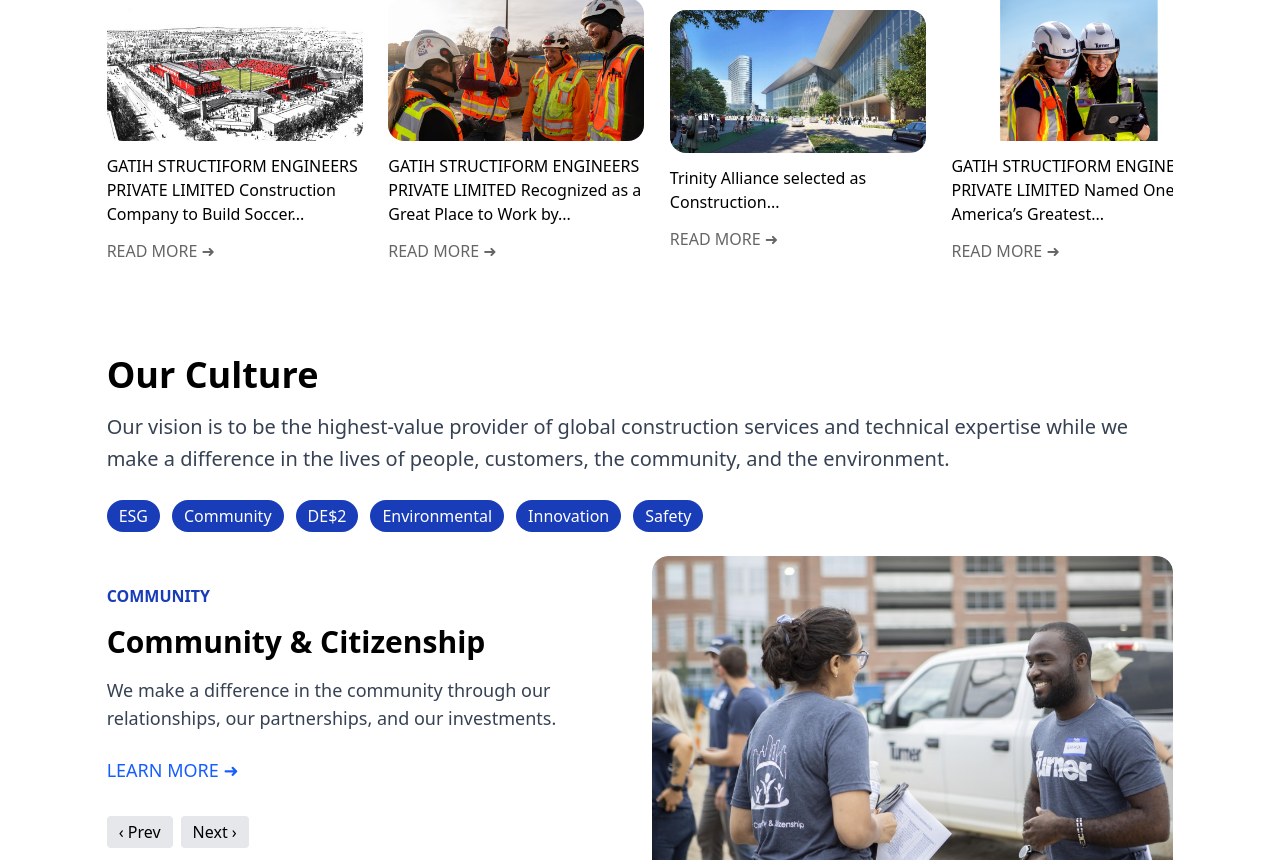
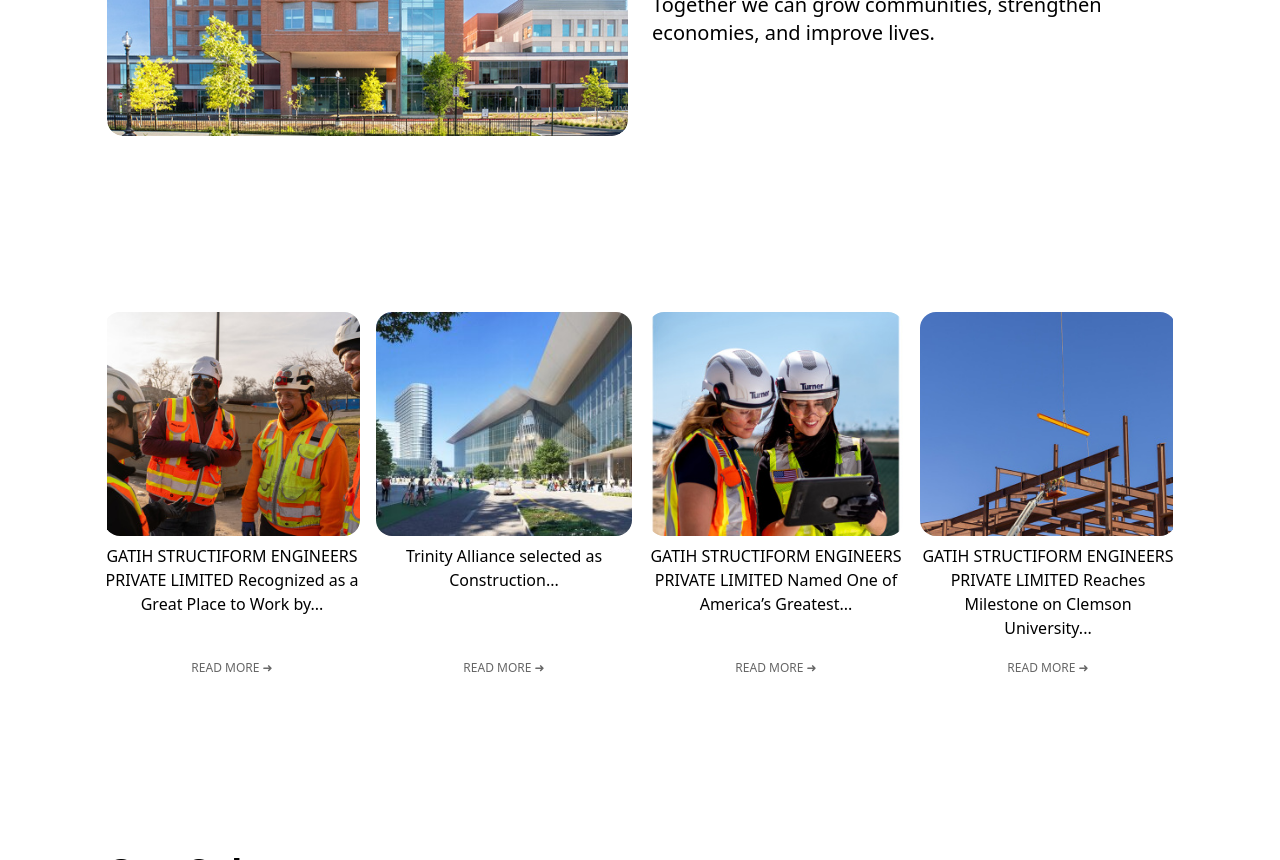
Before and after one commit to Prrooo/gati_project, a Next.js app: page / in a window 1280 px wide. Shown: the part 1940-2800 px from the top of the page. Built offline with nearby package versions, Linux system fonts and the light colour scheme.

Commit message:
home section changes

```diff
--- a/src/components/SubMain.tsx
+++ b/src/components/SubMain.tsx
@@ -138,7 +138,7 @@
         </h2>
         <p className="text-lg sm:text-xl text-slate-600 max-w-3xl mx-auto leading-relaxed">
           Our comprehensive approach to steel building construction encompasses environmental responsibility,
-          community engagement, and innovative solutions that shape tomorrows infrastructure.
+          community engagement, and innovative solutions that shape tomorrow's infrastructure.
         </p>
       </div>
       <aside className="container max-w-5/6 mt-30 mx-auto flex flex-col md:flex-row items-center gap-6 ">
@@ -162,47 +162,72 @@
         </div>
       </aside>
 
-      <div className="relative">
+      <div className="relative md:py-44 py-9">
+        {/* Left/Right buttons only on small screens */}
         <button
-          onClick={() => horizRef.current?.scrollBy({ left: -200, behavior: 'smooth' })}
-          className="md:hidden absolute left-4 top-1/2 transform -translate-y-1/2 bg-blue-700 text-white p-2 rounded-full shadow-lg z-10"
+          onClick={() =>
+            horizRef.current?.scrollBy({ left: -200, behavior: 'smooth' })
+          }
+          className="md:hidden absolute left-2 top-1/2 -translate-y-1/2 bg-blue-700 text-white p-2 rounded-full shadow-lg z-10"
           aria-label="Scroll Left"
-        >‹</button>
+        >
+          ‹
+        </button>
         <button
-          onClick={() => horizRef.current?.scrollBy({ left: 200, behavior: 'smooth' })}
-          className="md:hidden absolute right-4 top-1/2 transform -translate-y-1/2 bg-blue-700 text-white p-2 rounded-full shadow-lg z-10"
+          onClick={() =>
+            horizRef.current?.scrollBy({ left: 200, behavior: 'smooth' })
+          }
+          className="md:hidden absolute right-2 top-1/2 -translate-y-1/2 bg-blue-700 text-white p-2 rounded-full shadow-lg z-10"
           aria-label="Scroll Right"
-        >›</button>
+        >
+          ›
+        </button>
+
+        {/* Scroll container */}
         <div
           ref={horizRef}
-          className="flex gap-[2vw] mt-30 max-w-5/6 mx-auto items-center  overflow-x-hidden"
+          className="
+          flex gap-4
+          max-w-5/6
+          mx-auto
+          overflow-x-hidden snap-x snap-mandatory
+          md:snap-none md:justify-center
+         "
         >
           {photos.map((file) => (
             <div
               key={file.text}
-              className="flex flex-col gap-[1vw] justify-items-center"
+              className="
+              relative
+              snap-start flex-shrink-0
+              w-64
+              sm:w-56
+              md:w-[20vw]
+              flex flex-col gap-2
+              "
             >
-              <div className="w-[20vw] ">
+              <div className="w-full h-40 sm:h-48 md:h-56 overflow-hidden rounded-2xl">
                 <Image
                   src={`/images/${file.path}`}
-                  alt="photo"
+                  alt={file.text}
                   width={256}
                   height={256}
-                  className="w-full h-full rounded-2xl object-cover transform transition-transform duration-500 ease-out hover:scale-110"
+                  className="w-full h-full object-cover transform transition-transform duration-500 ease-out hover:scale-110"
                 />
               </div>
-              <div>
-                <p>{file.text}</p>
+              <p className="text-center text-sm mb-9  md:text-base">{file.text}</p>
+              <div className="absolute w-full bottom-0 text-center">
+                <Link href="#" className="flex justify-center text-xs opacity-60 hover:opacity-100">
+                  READ MORE ➜
+                </Link>
               </div>
-              <Link href={file.link} className=" opacity-60">
-                READ MORE ➜
-              </Link>
             </div>
           ))}
         </div>
       </div>
 
-      <section className="container max-w-5/6 mx-auto my-20">
+
+      <section className="container max-w-5/6 mx-auto mb-20">
         <p className="text-2xl sm:text-3xl  md:text-4xl font-semibold mb-4">
           Our Culture
         </p>
--- a/src/components/VideoHero.tsx
+++ b/src/components/VideoHero.tsx
@@ -27,7 +27,12 @@
   return (
     <>
 
-      <section className="relative h-screen w-full overflow-hidden">
+      <section className="
+         relative w-full
+          pt-9
+          min-h-[calc(100vh-4rem)]
+          pb-8
+        ">
         <div
           className="absolute inset-0 bg-cover bg-center bg-no-repeat"
           style={{
```
